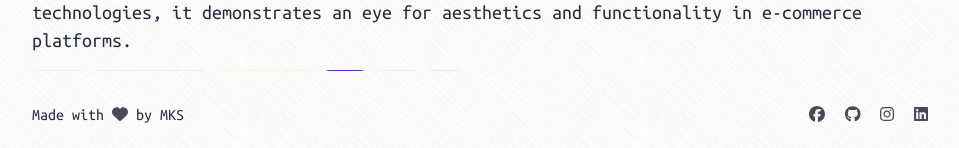
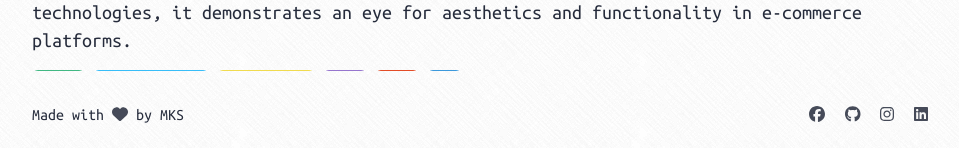
Before and after one commit to mksdesuyo/vuejs-ornament, a Vue app: page /project in a window 1280 px wide. Shown: the part 649-797 px from the top of the page, without its empty margins (160-1119 px from the left). Built offline with nearby package versions, Linux system fonts and the light colour scheme.

Commit message:
refactor: edit tech badge style

```diff
--- a/src/components/ProjectCard.vue
+++ b/src/components/ProjectCard.vue
@@ -33,7 +33,7 @@
         target="_blank"
         rel="noreferrer noopener"
         class="px-4 py-2 text-xs font-bold text-gray-700 transition-all duration-200 ease-in-out border-2 border-gray-700 rounded-lg shadow-md w-fit hover:bg-gray-700 hover:text-gray-50 xs:text-sm sm:text-base"
-        >View Demo <font-awesome-icon :icon="['fas', 'arrow-up-right-from-square']"
+        >{{ demo }} <font-awesome-icon :icon="icon"
       /></a>
     </footer>
     <hr class="border-gray-500" />
@@ -58,7 +58,7 @@ export default {
     },
     link: {
       type: String,
-      default: '#',
+      default: null,
     },
     description: {
       type: Object,
@@ -68,22 +68,31 @@ export default {
       type: Array,
       required: true,
     },
+    demo: {
+      type: String,
+      default: 'View Demo',
+    },
+    icon: {
+      type: Array,
+      default: () => ['fas', 'arrow-up-right-from-square'],
+    },
   },
   methods: {
     getBadgeClass(tech) {
       const techClasses = {
-        HTML: ['bg-orange-100', 'text-orange-700'],
-        CSS: ['bg-blue-100', 'text-blue-700'],
-        JavaScript: ['bg-yellow-100', 'text-yellow-700'],
-        Sass: ['bg-pink-100', 'text-pink-700'],
-        Bootstrap: ['bg-purple-100', 'text-purple-700'],
-        Leaflet: ['bg-lime-100', 'text-lime-700'],
-        VueJs: ['bg-green-100', 'text-green-700'],
-        Svelte: ['bg-orange-100', 'text-orange-700'],
-        Vite: ['bg-purple-700', 'text-yellow-300'],
-        'Tailwind CSS': ['bg-sky-100', 'text-sky-700'],
+        HTML: ['bg-[#e34c26]', 'text-lotion'],
+        CSS: ['bg-[#3C99DC]', 'text-lotion'],
+        JavaScript: ['bg-[#F0DB4F]', 'text-gunmetal'],
+        SASS: ['bg-[#CD6799]', 'text-lotion'],
+        SCSS: ['bg-[#CD6799]', 'text-lotion'],
+        Bootstrap: ['bg-[#6f2cf5]', 'text-lotion'],
+        Leaflet: ['bg-[#b1de5d]', 'text-gunmetal'],
+        VueJs: ['bg-[#41B883]', 'text-lotion'],
+        Svelte: ['bg-[#ff3d00]', 'text-lotion'],
+        Vite: ['bg-[#9675ce]', 'text-[#fac02e]'],
+        'Tailwind CSS': ['bg-[#38bdf8]', 'text-lotion'],
       };
-      return techClasses[tech] || ['bg-gray-500', 'text-white'];
+      return techClasses[tech] || ['bg-gray-500', 'text-lotion'];
     },
   },
 };
--- a/src/main.js
+++ b/src/main.js
@@ -13,6 +13,7 @@ import { faArrowUpRightFromSquare } from '@fortawesome/free-solid-svg-icons';
 import { faBars } from '@fortawesome/free-solid-svg-icons';
 import { faX } from '@fortawesome/free-solid-svg-icons';
 import { faDownload } from '@fortawesome/free-solid-svg-icons';
+import { faFaceGrinWink } from '@fortawesome/free-regular-svg-icons';
 
 library.add(
   faHeart,
@@ -24,6 +25,7 @@ library.add(
   faBars,
   faX,
   faDownload,
+  faFaceGrinWink,
 );
 
 const app = createApp(App);
--- a/src/views/ProjectView.vue
+++ b/src/views/ProjectView.vue
@@ -27,10 +27,11 @@ const projects = [
     image: mksOrnamentV2previewImage,
     title: 'MKS Ornament v2.0.0: Portfolio Website',
     project_type: 'Personal Project',
-    link: 'https://mks-ornament.vercel.app/',
     description:
       'A sleek and modern digital store concept designed to showcase and sell creative assets. Featuring a responsive user interface, intuitive navigation, and a vibrant design, the website highlights digital ornaments with engaging visuals. Built using cutting-edge web technologies, it demonstrates an eye for aesthetics and functionality in e-commerce platforms.',
     techStack: ['VueJs', 'Tailwind CSS', 'JavaScript', 'Vite', 'HTML', 'CSS'],
+    demo: 'You are on the page right now',
+    icon: ['far', 'face-grin-wink'],
   },
   {
     image: mksSocialsPreviewImage,
@@ -39,7 +40,7 @@ const projects = [
     link: 'https://mks-socials.vercel.app/',
     description:
       'A minimalist and user-friendly personal link hub inspired by platforms like Linktree. The website centralizes key social media and professional links in one accessible location. Crafted with Svelte and Tailwind CSS, it emphasizes responsive design and interactive elements to deliver a seamless user experience.',
-    techStack: ['HTML', 'CSS', 'JavaScript', 'Svelte'],
+    techStack: ['Svelte', 'Tailwind CSS', 'JavaScript', 'Vite', 'HTML', 'CSS'],
   },
   {
     image: doistPreviewImage,
@@ -48,7 +49,7 @@ const projects = [
     link: 'https://mks-todolist.netlify.app/',
     description:
       "A simple yet functional to-do list web application, developed independently using insights and guidance from Dicoding Academy's class modules.",
-    techStack: ['HTML', 'CSS', 'JavaScript', 'Sass'],
+    techStack: ['CSS', 'JavaScript', 'SCSS', 'HTML'],
   },
   {
     image: mksOrnamentV1PreviewImage,
@@ -66,7 +67,7 @@ const projects = [
     link: 'https://close-weather-map.netlify.app/',
     description:
       'A straightforward web page for checking weather conditions and exploring maps, collaboratively built with a teammate during the SIB Hacktiv8 x Kampus Merdeka program.',
-    techStack: ['HTML', 'CSS', 'JavaScript', 'Bootstrap', 'Leaflet'],
+    techStack: ['HTML', 'Bootstrap', 'JavaScript', 'CSS', 'Leaflet'],
   },
   {
     image: aiticampPreviewImage,
@@ -75,7 +76,7 @@ const projects = [
     link: 'https://aiticamp.netlify.app/',
     description:
       'A clean and minimalistic landing page created as part of a collaborative project with a teammate during the SIB Hacktiv8 x Kampus Merdeka program.',
-    techStack: ['HTML', 'CSS', 'JavaScript', 'Bootstrap'],
+    techStack: ['HTML', 'Bootstrap', 'CSS', 'JavaScript'],
   },
 ];
 </script>
@@ -98,6 +99,8 @@ const projects = [
         :link="project.link"
         :description="project.description"
         :techStack="project.techStack"
+        :demo="project.demo"
+        :icon="project.icon"
         @image-clicked="openModal"
       />
     </div>
```
